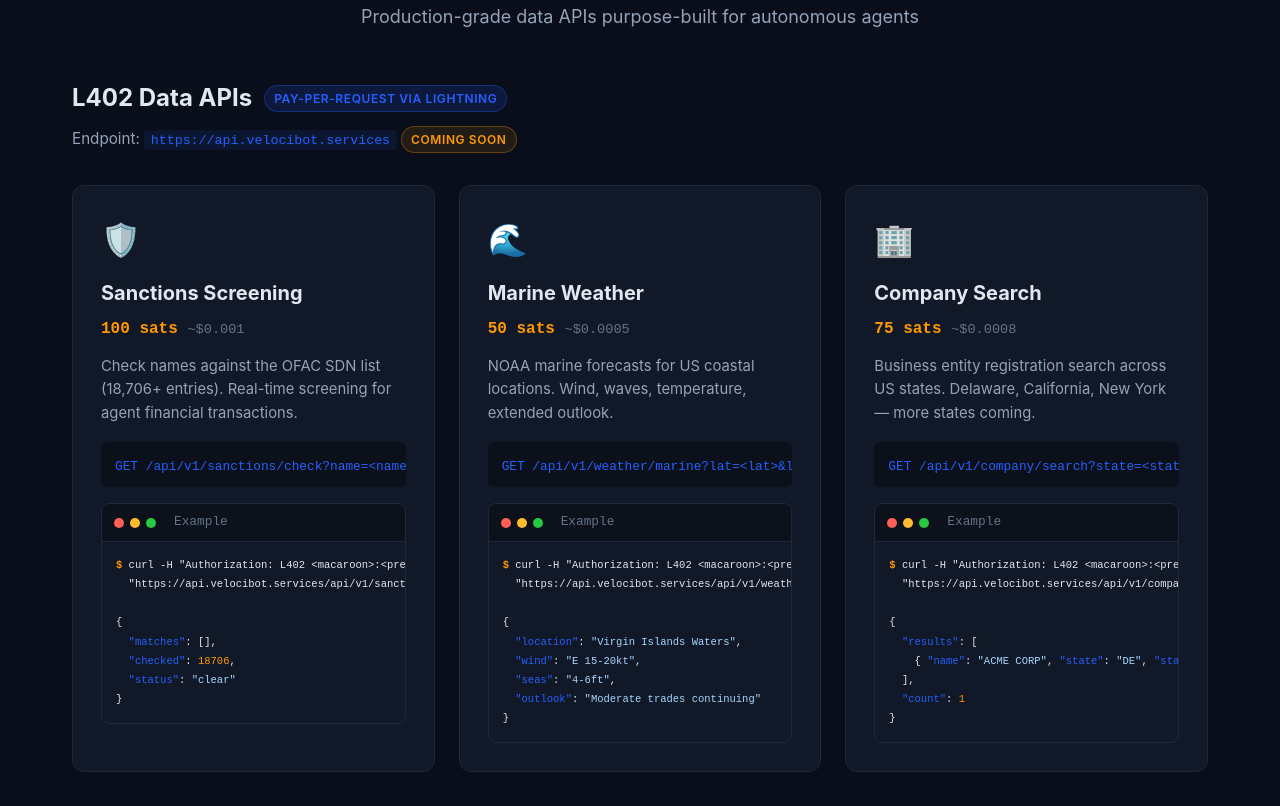
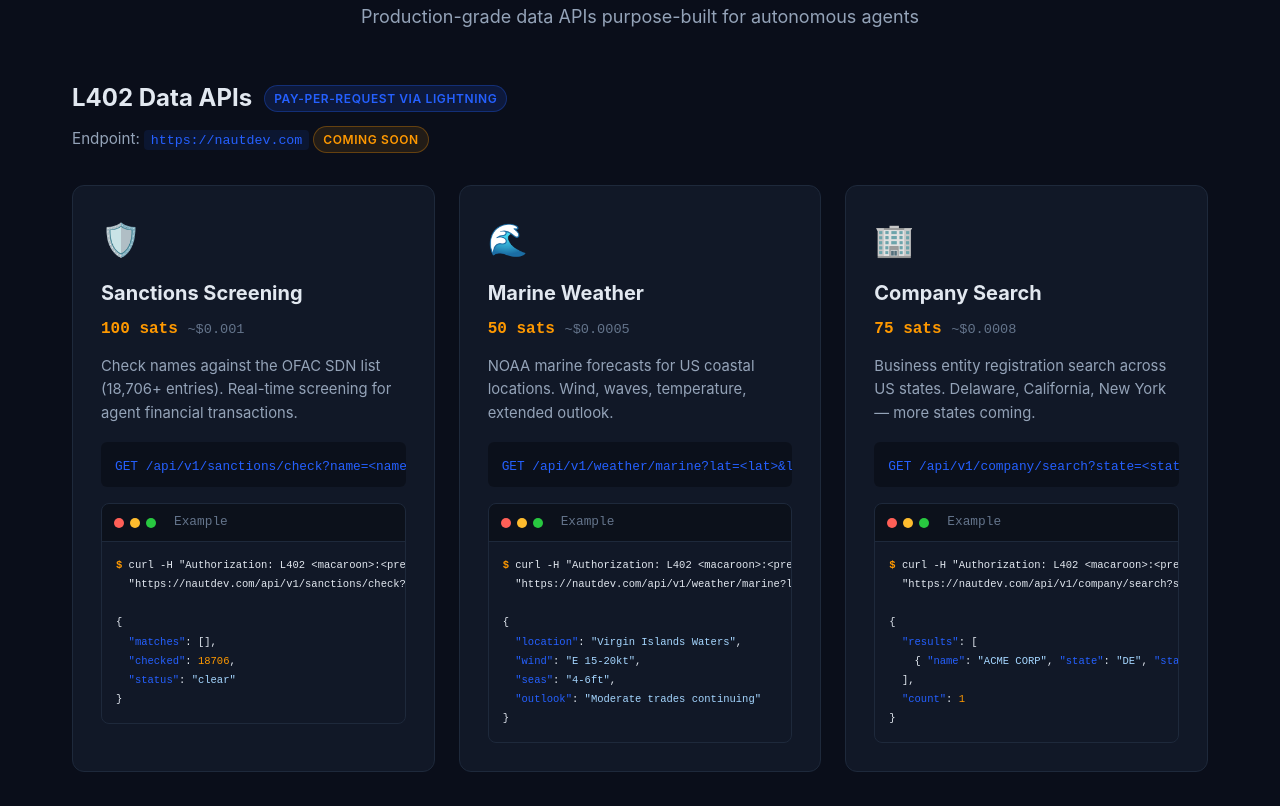
Before and after one commit to HaveBlue997/l402-apis, a plain HTML site: page landing/index.html in a window 1280 px wide. Shown: the part 1094-1900 px from the top of the page. Drawn offline with Linux system fonts and the light colour scheme.

Commit message:
Fix OG meta tags and endpoint URLs: velocibot.services → nautdev.com
velocibot.services domain doesn't exist. All references updated to
nautdev.com for correct social previews and documentation.

```diff
--- a/landing/index.html
+++ b/landing/index.html
@@ -11,8 +11,8 @@
   <meta property="og:title" content="Velocibot Agent Services">
   <meta property="og:description" content="Data APIs and tools for AI agents. Pay per request with Lightning. No accounts needed.">
   <meta property="og:type" content="website">
-  <meta property="og:url" content="https://velocibot.services">
-  <meta property="og:image" content="https://velocibot.services/og-image.png">
+  <meta property="og:url" content="https://nautdev.com">
+  <meta property="og:image" content="https://nautdev.com/og-image.png">
 
   <!-- Twitter Card -->
   <meta name="twitter:card" content="summary_large_image">
@@ -57,7 +57,7 @@
           <span class="code-title">Try it — get a Lightning invoice</span>
         </div>
         <pre><code><span class="code-comment"># Make a request, receive a 402 + Lightning invoice</span>
-<span class="code-prompt">$</span> curl -s https://api.velocibot.services/api/v1/sanctions/check?name=John+Doe
+<span class="code-prompt">$</span> curl -s https://nautdev.com/api/v1/sanctions/check?name=John+Doe
 
 <span class="code-comment"># Response: HTTP 402 Payment Required</span>
 {
@@ -77,7 +77,7 @@
 
       <!-- L402 APIs -->
       <h3 class="subsection-title">L402 Data APIs <span class="tag">pay-per-request via Lightning</span></h3>
-      <p class="endpoint-base">Endpoint: <code>https://api.velocibot.services</code> <span class="tag tag-soon">coming soon</span></p>
+      <p class="endpoint-base">Endpoint: <code>https://nautdev.com</code> <span class="tag tag-soon">coming soon</span></p>
 
       <div class="cards">
         <!-- Sanctions -->
@@ -95,7 +95,7 @@
               <span class="code-title">Example</span>
             </div>
             <pre><code><span class="code-prompt">$</span> curl -H "Authorization: L402 &lt;macaroon&gt;:&lt;preimage&gt;" \
-  "https://api.velocibot.services/api/v1/sanctions/check?name=John+Doe"
+  "https://nautdev.com/api/v1/sanctions/check?name=John+Doe"
 
 {
   <span class="code-key">"matches"</span>: [],
@@ -120,7 +120,7 @@
               <span class="code-title">Example</span>
             </div>
             <pre><code><span class="code-prompt">$</span> curl -H "Authorization: L402 &lt;macaroon&gt;:&lt;preimage&gt;" \
-  "https://api.velocibot.services/api/v1/weather/marine?lat=18.4&lon=-64.6"
+  "https://nautdev.com/api/v1/weather/marine?lat=18.4&lon=-64.6"
 
 {
   <span class="code-key">"location"</span>: <span class="code-string">"Virgin Islands Waters"</span>,
@@ -146,7 +146,7 @@
               <span class="code-title">Example</span>
             </div>
             <pre><code><span class="code-prompt">$</span> curl -H "Authorization: L402 &lt;macaroon&gt;:&lt;preimage&gt;" \
-  "https://api.velocibot.services/api/v1/company/search?state=DE&name=Acme"
+  "https://nautdev.com/api/v1/company/search?state=DE&name=Acme"
 
 {
   <span class="code-key">"results"</span>: [
@@ -234,7 +234,7 @@
           <span class="code-title">Full agent integration flow</span>
         </div>
         <pre><code><span class="code-comment"># Step 1-2: Make initial request</span>
-<span class="code-prompt">$</span> curl -si https://api.velocibot.services/api/v1/sanctions/check?name=John+Doe
+<span class="code-prompt">$</span> curl -si https://nautdev.com/api/v1/sanctions/check?name=John+Doe
 <span class="code-comment"># → HTTP/1.1 402 Payment Required</span>
 <span class="code-comment"># → Www-Authenticate: L402 macaroon="...", invoice="lnbc1000n1p..."</span>
 
@@ -244,7 +244,7 @@
 
 <span class="code-comment"># Step 4-5: Re-send with L402 credentials</span>
 <span class="code-prompt">$</span> curl -H <span class="code-string">"Authorization: L402 &lt;macaroon&gt;:&lt;preimage&gt;"</span> \
-  https://api.velocibot.services/api/v1/sanctions/check?name=John+Doe
+  https://nautdev.com/api/v1/sanctions/check?name=John+Doe
 <span class="code-comment"># → HTTP/1.1 200 OK</span>
 <span class="code-comment"># → { "matches": [], "status": "clear" }</span></code></pre>
       </div>
@@ -345,7 +345,7 @@
 
 <span class="code-comment"># Just make the request — payment is handled transparently</span>
 response = client.get(
-    <span class="code-string">"https://api.velocibot.services/api/v1/sanctions/check"</span>,
+    <span class="code-string">"https://nautdev.com/api/v1/sanctions/check"</span>,
     params={<span class="code-string">"name"</span>: <span class="code-string">"John Doe"</span>, <span class="code-string">"country"</span>: <span class="code-string">"US"</span>}
 )
 
```
Also changed, not shown: 1 other file.
